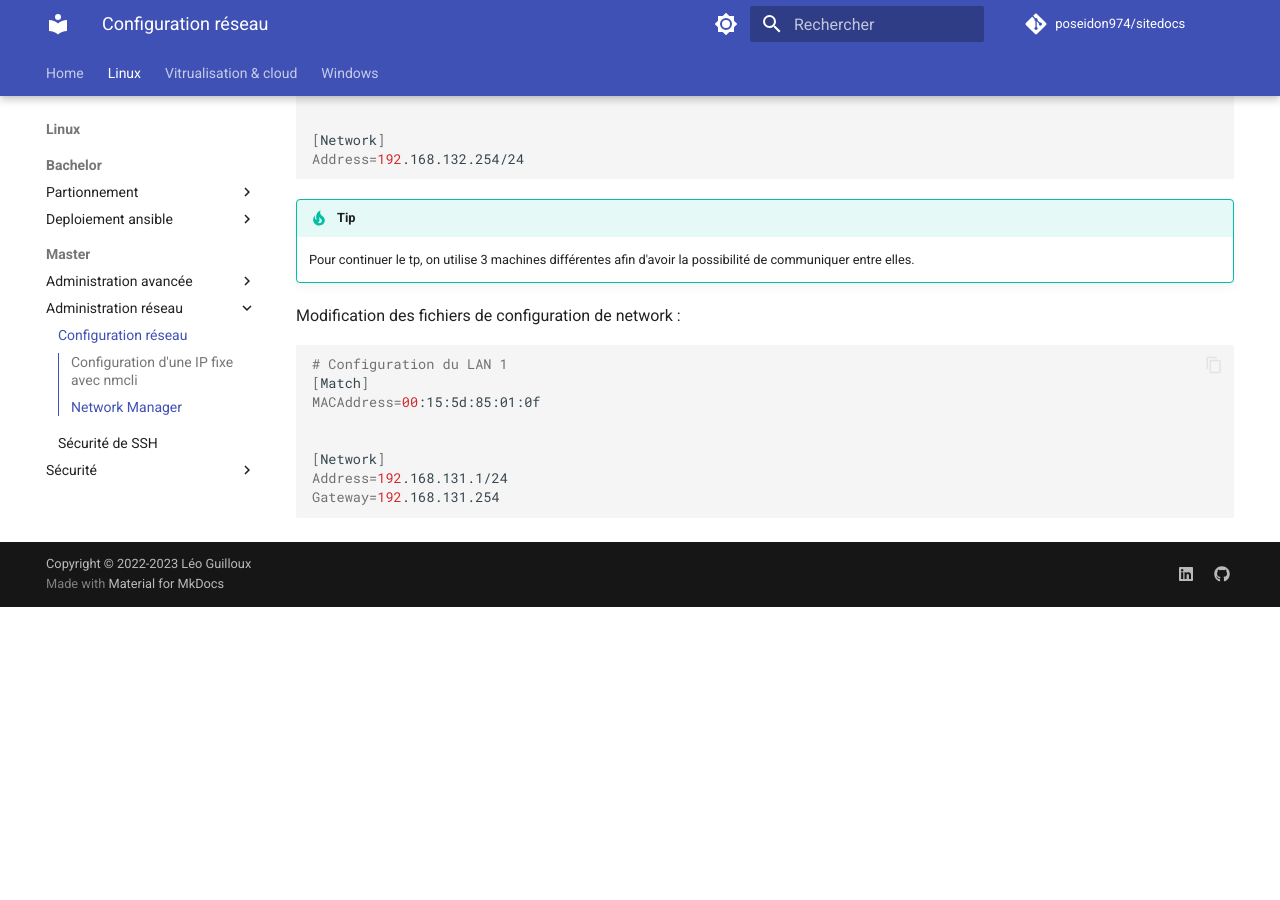
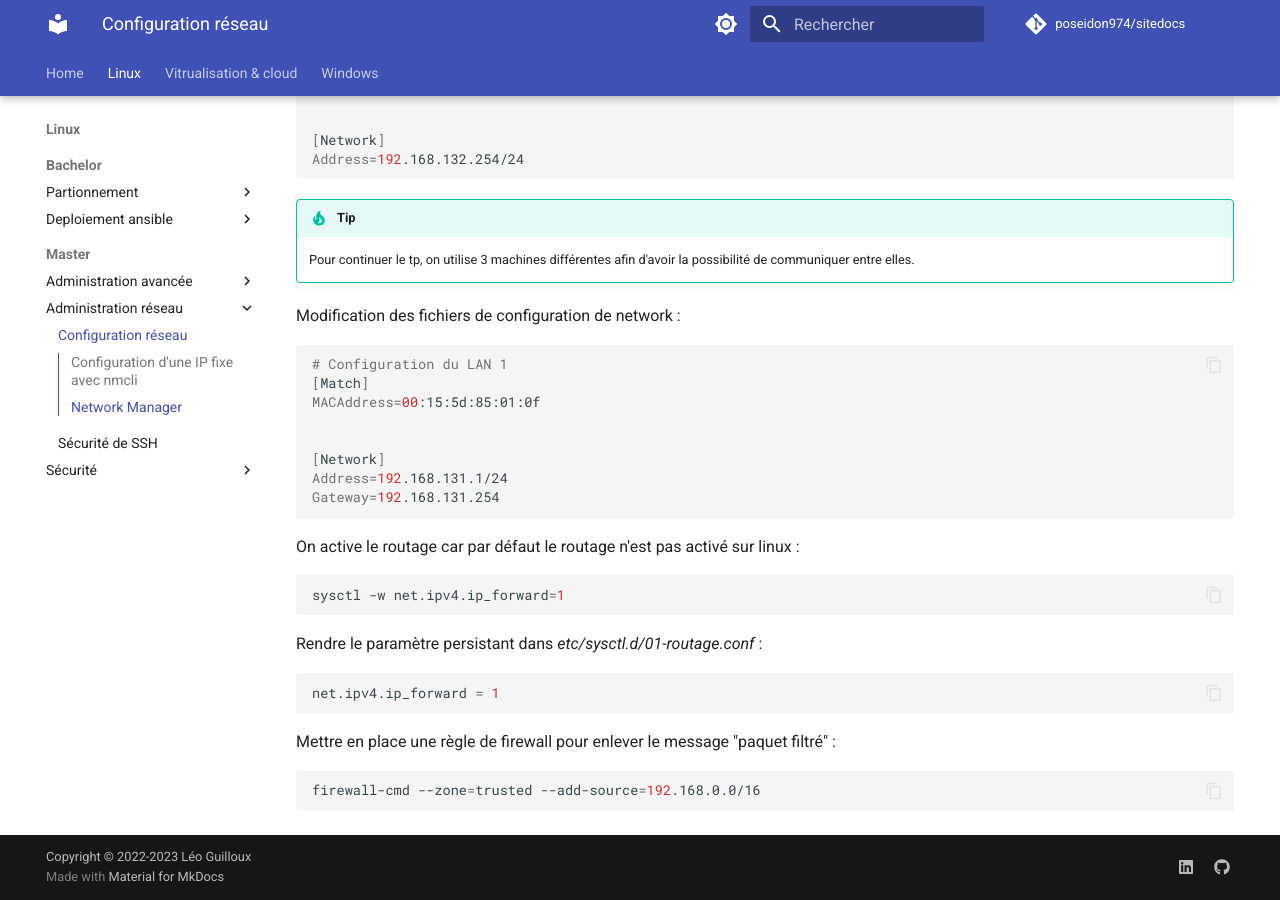
Before and after one commit to poseidon974/sitedocs, an MkDocs documentation site: the page built from docs/Linux/Master/Administration réseau/NMCLI.md, in a window 1280 px wide and 900 px high, scrolled down 1814 px. Built offline with MkDocs 1.6.1 and Material for MkDocs 9.7.7, drawn with Linux system fonts in a browser that asks for light colours; comment, search, counter and statistics services are not loaded; the version menu is left out; before the commit the page ends 2421 px from its top, so only the background shows below that.

Commit message:
update cours 14/02/2023

````diff
--- a/docs/Linux/Master/Administration réseau/NMCLI.md
+++ b/docs/Linux/Master/Administration réseau/NMCLI.md
@@ -96,6 +96,7 @@ Address=192.168.132.254/24
     Pour continuer le tp, on utilise 3 machines différentes afin d'avoir la possibilité de communiquer entre elles.
 
 Modification des fichiers de configuration de network :
+
 ```bash
 # Configuration du LAN 1
 [Match]
@@ -106,3 +107,20 @@ MACAddress=00:15:5d:85:01:0f
 Address=192.168.131.1/24
 Gateway=192.168.131.254
 ```
+
+On active le routage car par défaut le routage n'est pas activé sur linux :
+
+```bash
+sysctl -w net.ipv4.ip_forward=1
+```
+Rendre le paramètre persistant dans *etc/sysctl.d/01-routage.conf* :
+
+```bash
+net.ipv4.ip_forward = 1
+```
+
+Mettre en place une règle de firewall pour enlever le message "paquet filtré" :
+
+```bash
+firewall-cmd --zone=trusted --add-source=192.168.0.0/16
+```
````
